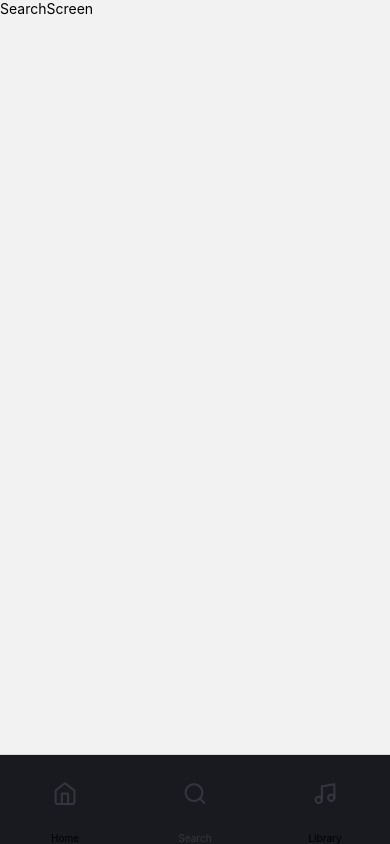
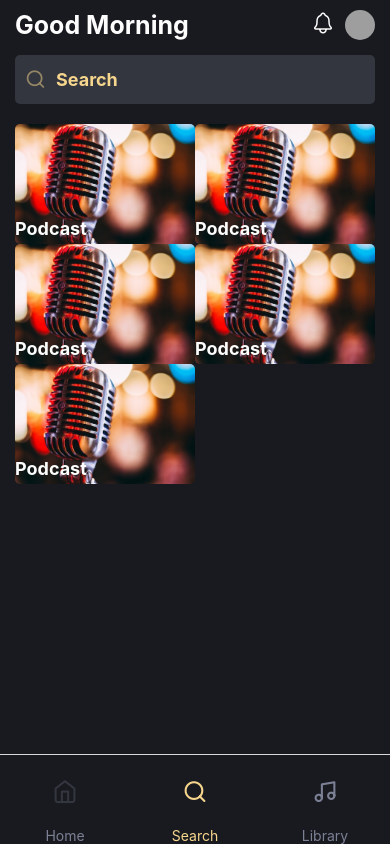
Before and after one commit to kingjamesegun/Music-app, a React Native app: screen /Search in a window 390 px wide. Built offline with nearby package versions, Linux system fonts and the light colour scheme; grey boxes are pictures that could not be loaded.

Commit message:
Search screen

```diff
--- /dev/null
+++ b/components/cards/CategoryCard.tsx
@@ -0,0 +1,37 @@
+import { View, Text, StyleSheet, Image } from "react-native";
+import React from "react";
+import { colors } from "../../styles/colors";
+
+const CategoryCard = () => {
+	return (
+		<View style={styles.container}>
+			<Image
+				source={require("../../assets/podcast.jpg")}
+				style={styles.image}
+			/>
+			<Text style={styles.text}>Podcast</Text>
+		</View>
+	);
+};
+
+export default CategoryCard;
+
+const styles = StyleSheet.create({
+	container: {
+		width: " 50%",
+		position: "relative",
+	},
+	image: {
+		height: 120,
+		width: "100%",
+		borderRadius: 5,
+	},
+	text: {
+		fontSize: 18,
+		color: colors.white,
+		fontWeight: "bold",
+		position: "absolute",
+		bottom: 5,
+		width: "100%",
+	},
+});
--- a/components/cards/NotificationCard.tsx
+++ b/components/cards/NotificationCard.tsx
@@ -106,6 +106,7 @@ const styles = StyleSheet.create({
 		flexDirection: "row",
 		justifyContent: "space-between",
 		alignItems: "center",
+		marginTop: 5,
 	},
 	leftIcons: {
 		flexDirection: "row",
--- /dev/null
+++ b/components/inputs/SearchInput.tsx
@@ -0,0 +1,46 @@
+import { View, Text, StyleSheet, TextInput } from "react-native";
+import React from "react";
+import { Feather } from "@expo/vector-icons";
+import { colors } from "../../styles/colors";
+
+const SearchInput = () => {
+	return (
+		<View style={styles.container}>
+			<View>
+				<Feather
+					name="search"
+					color={colors.brown}
+					size={21}
+					style={styles.searchIcon}
+				/>
+			</View>
+			<TextInput
+				placeholder="Search"
+				style={styles.input}
+				placeholderTextColor={colors.brown}
+			/>
+		</View>
+	);
+};
+
+export default SearchInput;
+
+const styles = StyleSheet.create({
+	container: {
+		backgroundColor: colors.blueLight,
+		paddingHorizontal: 10,
+		paddingVertical: 13,
+		flexDirection: "row",
+		borderRadius: 5,
+		marginVertical: 5,
+	},
+	searchIcon: {
+		opacity: 0.5,
+	},
+	input: {
+		fontSize: 18,
+		color: colors.white,
+		paddingHorizontal: 10,
+		fontWeight: "bold",
+	},
+});
--- a/navigation/TabNavigation.tsx
+++ b/navigation/TabNavigation.tsx
@@ -6,6 +6,7 @@ import { colors } from "../styles/colors";
 import { Feather } from "@expo/vector-icons";
 import { BlurView } from "expo-blur";
 import HomeNavigator from "./HomeNavigator";
+import { Text } from "react-native";
 
 const BottomTab = createBottomTabNavigator();
 
@@ -26,12 +27,18 @@ const TabNavigation = () => {
 				name="Home"
 				component={HomeNavigator}
 				options={{
-					tabBarLabel: "Home",
-					tabBarIcon: ({ color, size }) => (
-						<Feather name="home" color={colors.blueLight} size={size} />
+					tabBarLabel: ({ focused, color }) => (
+						<Text style={{ color: focused ? colors.brown : colors.gray }}>
+							Home
+						</Text>
 					),
-					tabBarActiveTintColor: colors.blueLight,
-					tabBarInactiveTintColor: colors.brown,
+					tabBarIcon: ({ color, focused, size }) => (
+						<Feather
+							name="home"
+							color={focused ? colors.brown : colors.blueLight}
+							size={size}
+						/>
+					),
 					tabBarBackground: () => <BlurView tint="light" intensity={100} />,
 				}}
 			/>
@@ -39,24 +46,36 @@ const TabNavigation = () => {
 				name="Search"
 				component={SearchScreen}
 				options={{
-					tabBarLabel: "Search",
-					tabBarIcon: ({ color, size }) => (
-						<Feather name="search" color={colors.blueLight} size={size} />
+					tabBarLabel: ({ focused, color }) => (
+						<Text style={{ color: focused ? colors.brown : colors.gray }}>
+							Search
+						</Text>
 					),
-					tabBarActiveTintColor: colors.blueLight,
-					tabBarInactiveTintColor: colors.brown,
+					tabBarIcon: ({ color, focused, size }) => (
+						<Feather
+							name="search"
+							color={focused ? colors.brown : colors.blueLight}
+							size={size}
+						/>
+					),
 				}}
 			/>
 			<BottomTab.Screen
 				name="Library"
 				component={LibraryScreen}
 				options={{
-					tabBarLabel: "Library",
-					tabBarIcon: ({ color, size }) => (
-						<Feather name="music" color={colors.blueLight} size={size} />
+					tabBarLabel: ({ focused, color }) => (
+						<Text style={{ color: focused ? colors.brown : colors.gray }}>
+							Library
+						</Text>
 					),
-					tabBarActiveTintColor: colors.blueLight,
-					tabBarInactiveTintColor: colors.brown,
+					tabBarIcon: ({ color, focused, size }) => (
+						<Feather
+							name="music"
+							color={focused ? colors.brown : colors.gray}
+							size={size}
+						/>
+					),
 				}}
 			/>
 		</BottomTab.Navigator>
--- a/screens/searchScreens/SearchScreen.tsx
+++ b/screens/searchScreens/SearchScreen.tsx
@@ -1,12 +1,59 @@
-import { View, Text } from "react-native";
+import {
+	View,
+	Text,
+	SafeAreaView,
+	StyleSheet,
+	ScrollView,
+	FlatList,
+} from "react-native";
 import React from "react";
+import HeaderTab from "../../components/header/HeaderTab";
+import { colors } from "../../styles/colors";
+import SearchInput from "../../components/inputs/SearchInput";
+import CategoryCard from "../../components/cards/CategoryCard";
+import { categories } from "../../utils/DummyData";
 
 const SearchScreen = () => {
 	return (
-		<View>
-			<Text>SearchScreen</Text>
-		</View>
+		<SafeAreaView style={styles.container}>
+			<View style={styles.details}>
+				<HeaderTab />
+				<SearchInput />
+			</View>
+			<ScrollView>
+				<View style={styles.row}>
+					<FlatList
+						numColumns={2}
+						data={categories}
+						renderItem={({ item }) => <CategoryCard />}
+						columnWrapperStyle={{ justifyContent: "space-between" }}
+						key={2}
+						keyExtractor={(item) => item.title}
+					/>
+				</View>
+			</ScrollView>
+		</SafeAreaView>
 	);
 };
 
 export default SearchScreen;
+
+const styles = StyleSheet.create({
+	container: {
+		flex: 1,
+		backgroundColor: colors.primaryBlue,
+	},
+	details: {
+		paddingHorizontal: 15,
+	},
+	row: {
+		flexDirection: "row",
+		flex: 2,
+		justifyContent: "space-between",
+		paddingHorizontal: 15,
+		marginTop: 15,
+	},
+	scrollDetails: {
+		width: "50%",
+	},
+});
--- a/styles/colors.ts
+++ b/styles/colors.ts
@@ -2,7 +2,7 @@ export const colors = {
 	primaryBlue: "#191A1F",
 	white: "#fdfdfd",
 	pink: "#FE4773",
-	brown: "F6D68D",
+	brown: "#F6D68D",
 	blueLight: "#33363F",
 	greenLight: "#3D9388",
 	gray: "#7B8095",
```
Also changed, not shown: assets/podcast.jpg (added).
